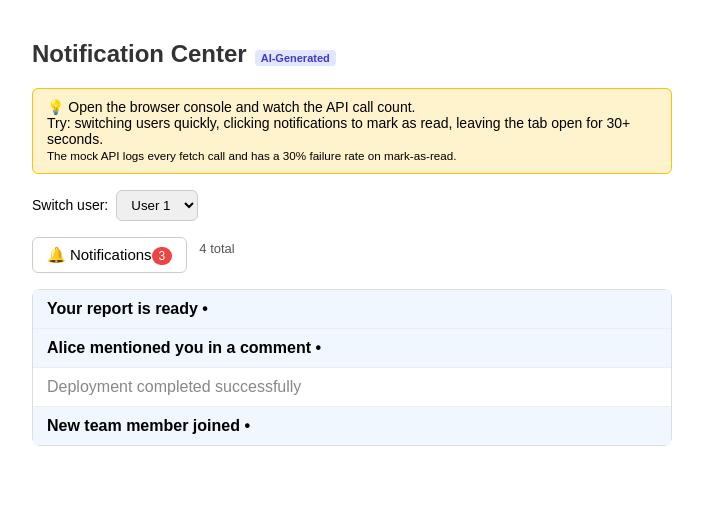
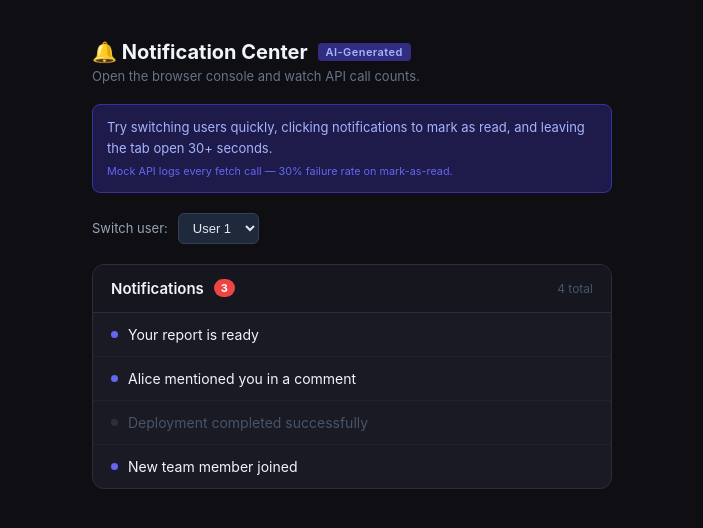
Before and after one commit to Ebrahim-Merchant/autoajr-interview-scenarios, a React (Vite) app in the folder scenario-3-ai-code/: page / in a window 1280 px wide. Shown: the top 528 px of the page, without its empty margins (288-991 px from the left). Built offline with nearby package versions, Linux system fonts and the light colour scheme.

Commit message:
Redesign Scenario 3 UI — dark theme, cleaner notification panel

```diff
--- a/scenario-3-ai-code/index.html
+++ b/scenario-3-ai-code/index.html
@@ -5,20 +5,140 @@
     <meta name="viewport" content="width=device-width, initial-scale=1.0" />
     <title>Scenario 3 — AI-Generated Code Review</title>
     <style>
-      body { font-family: sans-serif; max-width: 640px; margin: 40px auto; padding: 0 16px; }
-      .bell-area { display: flex; align-items: center; gap: 12px; margin-bottom: 16px; }
-      button { padding: 8px 14px; border: 1px solid #ccc; border-radius: 6px; background: #fff; cursor: pointer; font-size: 15px; }
-      button:hover { background: #f5f5f5; }
-      .badge { background: #ef4444; color: white; border-radius: 999px; padding: 2px 7px; font-size: 12px; }
-      ul { list-style: none; padding: 0; border: 1px solid #ddd; border-radius: 8px; }
-      li { padding: 10px 14px; border-bottom: 1px solid #eee; cursor: pointer; }
+      *, *::before, *::after { box-sizing: border-box; margin: 0; padding: 0; }
+      body {
+        font-family: -apple-system, BlinkMacSystemFont, 'Segoe UI', sans-serif;
+        background: #0f0f13;
+        color: #e2e8f0;
+        min-height: 100vh;
+        display: flex;
+        align-items: flex-start;
+        justify-content: center;
+        padding: 40px 16px;
+      }
+      #root { width: 100%; max-width: 520px; }
+
+      h2 {
+        font-size: 20px;
+        font-weight: 700;
+        color: #f1f5f9;
+        margin-bottom: 4px;
+        display: flex;
+        align-items: center;
+        gap: 10px;
+      }
+      .ai-badge {
+        background: #312e81;
+        color: #a5b4fc;
+        border-radius: 4px;
+        padding: 2px 8px;
+        font-size: 11px;
+        font-weight: 600;
+        letter-spacing: 0.04em;
+      }
+      .subtitle {
+        font-size: 13px;
+        color: #64748b;
+        margin-bottom: 20px;
+      }
+
+      .hint {
+        background: #1e1b4b;
+        border: 1px solid #3730a3;
+        border-radius: 8px;
+        padding: 12px 14px;
+        margin-bottom: 20px;
+        font-size: 13px;
+        color: #a5b4fc;
+        line-height: 1.6;
+      }
+      .hint small { color: #6366f1; display: block; margin-top: 4px; }
+
+      .user-switcher {
+        display: flex;
+        align-items: center;
+        gap: 10px;
+        margin-bottom: 20px;
+      }
+      .user-switcher label { font-size: 13px; color: #94a3b8; }
+      .user-switcher select {
+        background: #1e293b;
+        color: #e2e8f0;
+        border: 1px solid #334155;
+        border-radius: 6px;
+        padding: 6px 10px;
+        font-size: 13px;
+        cursor: pointer;
+        outline: none;
+      }
+      .user-switcher select:focus { border-color: #6366f1; }
+
+      .notification-panel {
+        background: #1a1a24;
+        border: 1px solid #2d2d3d;
+        border-radius: 12px;
+        overflow: hidden;
+      }
+      .panel-header {
+        display: flex;
+        align-items: center;
+        justify-content: space-between;
+        padding: 14px 18px;
+        border-bottom: 1px solid #2d2d3d;
+        background: #16161f;
+      }
+      .panel-header-left {
+        display: flex;
+        align-items: center;
+        gap: 10px;
+      }
+      .panel-title { font-size: 15px; font-weight: 600; color: #f1f5f9; }
+      .badge {
+        background: #ef4444;
+        color: white;
+        border-radius: 999px;
+        padding: 2px 7px;
+        font-size: 11px;
+        font-weight: 700;
+      }
+      .panel-count { font-size: 12px; color: #475569; }
+
+      ul { list-style: none; }
+      li {
+        display: flex;
+        align-items: center;
+        gap: 10px;
+        padding: 13px 18px;
+        border-bottom: 1px solid #22222e;
+        cursor: pointer;
+        transition: background 0.15s;
+        font-size: 14px;
+      }
       li:last-child { border-bottom: none; }
-      li.unread { font-weight: bold; background: #f0f7ff; }
-      li.read { color: #888; }
-      .hint { background: #fff3cd; border: 1px solid #ffc107; border-radius: 6px; padding: 10px 14px; margin-bottom: 16px; font-size: 14px; }
-      .status { font-size: 13px; color: #555; margin-bottom: 12px; }
-      h2 { color: #333; }
-      .ai-badge { background: #e0e7ff; color: #4338ca; border-radius: 4px; padding: 2px 6px; font-size: 11px; font-weight: bold; margin-left: 8px; }
+      li:hover { background: #1f1f2e; }
+      li.unread { color: #f1f5f9; }
+      li.unread::before {
+        content: '';
+        width: 7px;
+        height: 7px;
+        min-width: 7px;
+        border-radius: 50%;
+        background: #6366f1;
+        display: inline-block;
+      }
+      li.read { color: #475569; }
+      li.read::before {
+        content: '';
+        width: 7px;
+        height: 7px;
+        min-width: 7px;
+        border-radius: 50%;
+        background: #2d2d3d;
+        display: inline-block;
+      }
+
+      .loading { padding: 20px 18px; color: #475569; font-size: 14px; }
+      .empty { padding: 20px 18px; color: #475569; font-size: 14px; }
     </style>
   </head>
   <body>
--- a/scenario-3-ai-code/src/App.tsx
+++ b/scenario-3-ai-code/src/App.tsx
@@ -1,33 +1,25 @@
 import { useState } from 'react';
 import { NotificationBell } from './NotificationBell';
 
-// TODO: Try switching between users rapidly — what do you see in the console?
-// This simulates a user switching accounts or navigating between profiles.
 export default function App() {
   const [userId, setUserId] = useState('user-1');
 
   return (
     <div>
       <h2>
-        Notification Center
+        🔔 Notification Center
         <span className="ai-badge">AI-Generated</span>
       </h2>
+      <p className="subtitle">Open the browser console and watch API call counts.</p>
 
       <div className="hint">
-        💡 Open the browser console and watch the API call count.
-        <br />
-        Try: switching users quickly, clicking notifications to mark as read, leaving the tab open for 30+ seconds.
-        <br />
-        <small>The mock API logs every fetch call and has a 30% failure rate on mark-as-read.</small>
+        Try switching users quickly, clicking notifications to mark as read, and leaving the tab open 30+ seconds.
+        <small>Mock API logs every fetch call — 30% failure rate on mark-as-read.</small>
       </div>
 
-      <div style={{ marginBottom: 16 }}>
-        <label style={{ marginRight: 8, fontSize: 14 }}>Switch user:</label>
-        <select
-          value={userId}
-          onChange={(e) => setUserId(e.target.value)}
-          style={{ padding: '6px 10px', borderRadius: 6, border: '1px solid #ccc' }}
-        >
+      <div className="user-switcher">
+        <label>Switch user:</label>
+        <select value={userId} onChange={(e) => setUserId(e.target.value)}>
           <option value="user-1">User 1</option>
           <option value="user-2">User 2</option>
           <option value="user-3">User 3</option>
--- a/scenario-3-ai-code/src/NotificationBell.tsx
+++ b/scenario-3-ai-code/src/NotificationBell.tsx
@@ -1,26 +1,23 @@
 // NotificationBell.tsx
-// AI-generated component — works for the happy path.
-// TODO: Can you spot any issues here too?
-
 import { useNotifications } from './useNotifications';
 
 export function NotificationBell({ userId }: { userId: string }) {
   const { notifications, loading, unreadCount, markAsRead } = useNotifications(userId);
 
-  if (loading) return <span>Loading...</span>;
-
   return (
-    <div>
-      <div className="bell-area">
-        <button>
-          🔔 Notifications
+    <div className="notification-panel">
+      <div className="panel-header">
+        <div className="panel-header-left">
+          <span className="panel-title">Notifications</span>
           {unreadCount > 0 && <span className="badge">{unreadCount}</span>}
-        </button>
-        <span className="status">{notifications.length} total</span>
+        </div>
+        <span className="panel-count">{notifications.length} total</span>
       </div>
 
-      {notifications.length === 0 ? (
-        <p>No notifications</p>
+      {loading ? (
+        <div className="loading">Loading...</div>
+      ) : notifications.length === 0 ? (
+        <div className="empty">No notifications</div>
       ) : (
         <ul>
           {notifications.map((n) => (
@@ -31,7 +28,6 @@ export function NotificationBell({ userId }: { userId: string }) {
               title="Click to mark as read"
             >
               {n.message}
-              {!n.read && ' •'}
             </li>
           ))}
         </ul>
```
